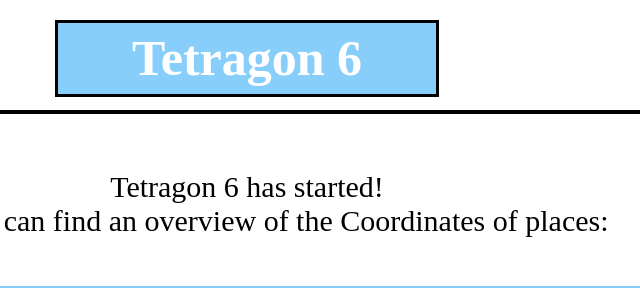
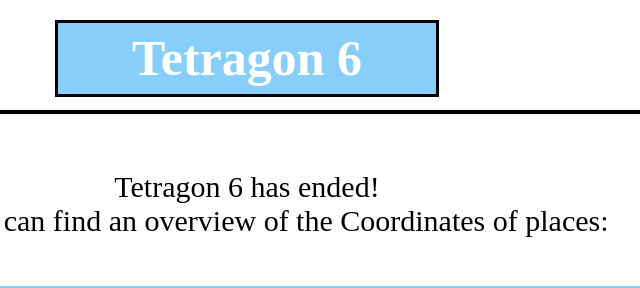
Before and after one commit to Patoll3461/mc-tetragon.de-website, a website: page news/tetragon6.html in a window 1280 px wide. Shown: the top 288 px of the page, 393-1033 px from the left. Drawn offline with nearby package versions, Linux system fonts and the light colour scheme.

Commit message:
Update tetragon6.html

```diff
--- a/news/tetragon6.html
+++ b/news/tetragon6.html
@@ -31,7 +31,7 @@
         <hr class="hrclass"> </br>
         <div class="tet6">
           <p class="tet6text">
-              Tetragon 6 has started! </br>
+              Tetragon 6 has ended! </br>
               Here you can find an overview of the Coordinates of places:
           </p>
         </div>
```
